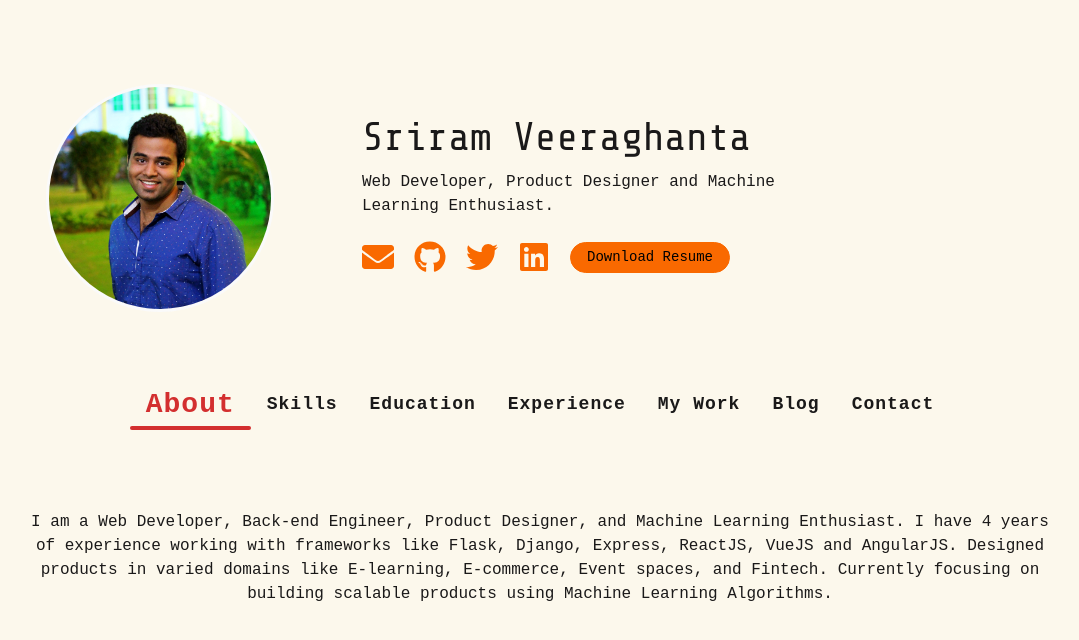
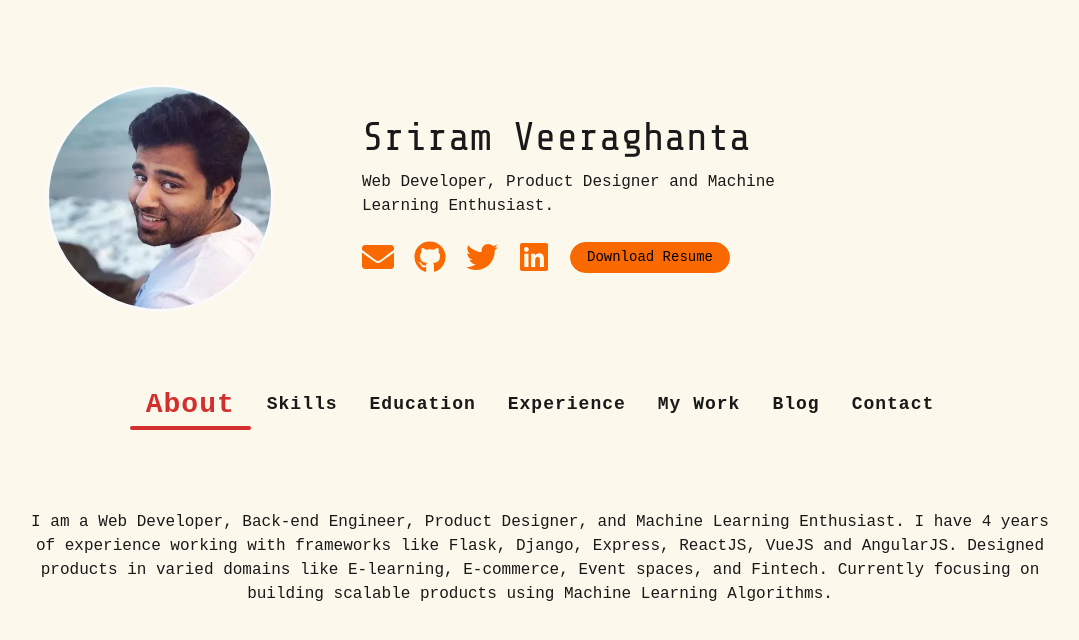
Before and after one commit to sriramveeraghanta/vsriram.me, a Next.js app: page / in a window 1280 px wide. Shown: the top 640 px of the page, without its empty margins (100-1179 px from the left). Built offline with nearby package versions, Linux system fonts and the light colour scheme; a web font is replaced by a local one.

Commit message:
converting image

```diff
--- a/components/views/about-view.tsx
+++ b/components/views/about-view.tsx
@@ -30,7 +30,7 @@ const AboutView: FC = () => {
               <div className="align-self-center pt-4 pb-4">
                 <motion.img
                   className="profile-image"
-                  src="/images/profile-pic.jpg"
+                  src="/images/profile.webp"
                   alt="profile-image-not-found"
                   whileHover={{
                     position: 'relative',
```
Also changed, not shown: public/images/profile.webp (added).
